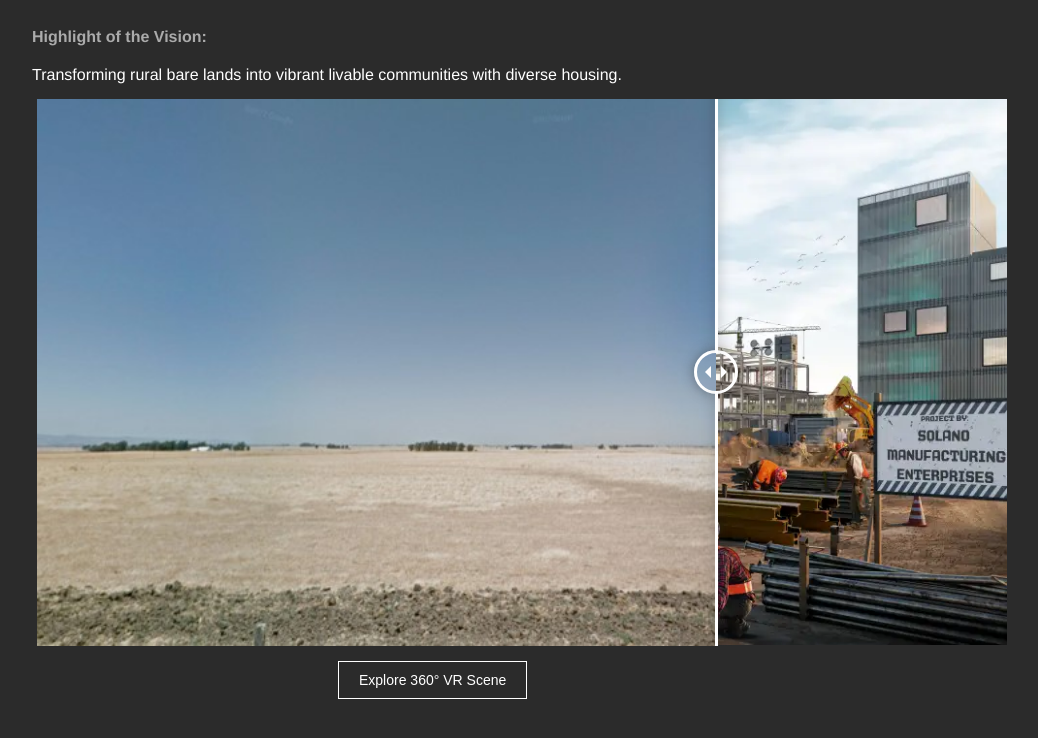
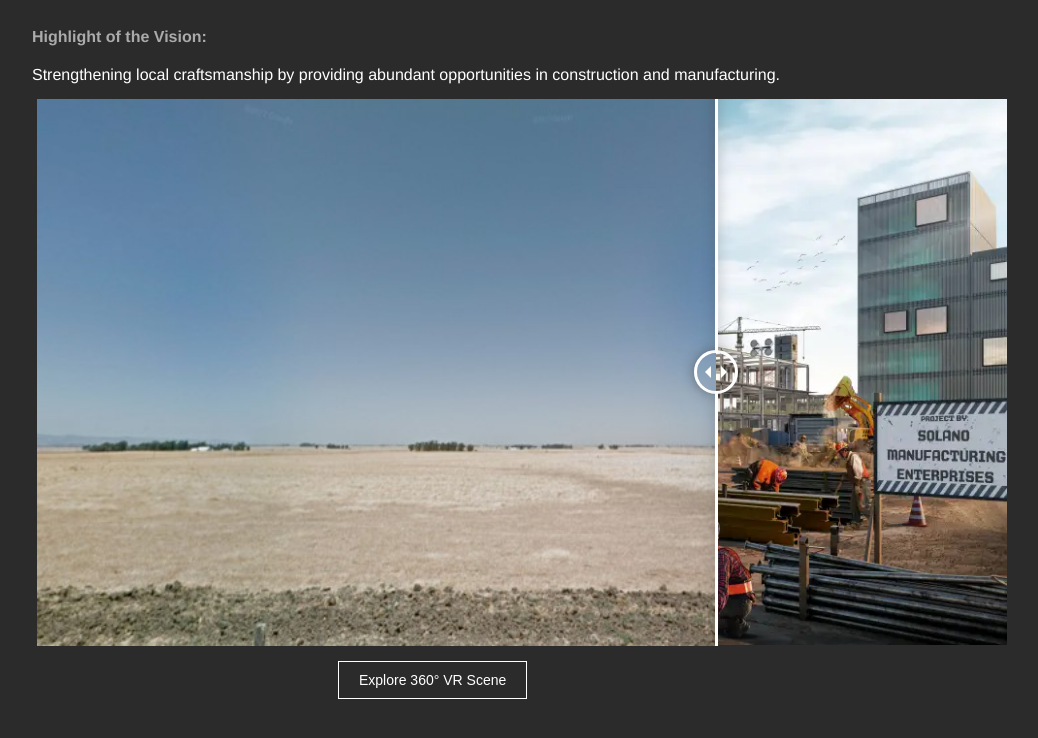
Before and after one commit to wenhaowuengeo/CAF_RenderSwipe_Manufacturing, a website: page index.html in a window 1280 px wide. Shown: the whole page, without its empty margins (118-1156 px from the left). Drawn offline with nearby package versions, Linux system fonts and the light colour scheme.

Commit message:
editing text

```diff
--- a/index.html
+++ b/index.html
@@ -15,7 +15,7 @@
   <body style="background-color: #2b2b2b">
     <div class="row" style="margin-top: 0.5em;">
       <h4 style="margin-left:10px; color:#ababab;">Highlight of the Vision: </h4>
-      <p style="margin-left:10px; color:white;">Transforming rural bare lands into vibrant livable communities with diverse housing.</p>
+      <p style="margin-left:10px; color:white;">Strengthening local craftsmanship by providing abundant opportunities in construction and manufacturing.</p>
       <div class="large-12 columns">
         <div class="twentytwenty-container">
           <img width="100%" src="img/manufac_exst.jpg" />
```
